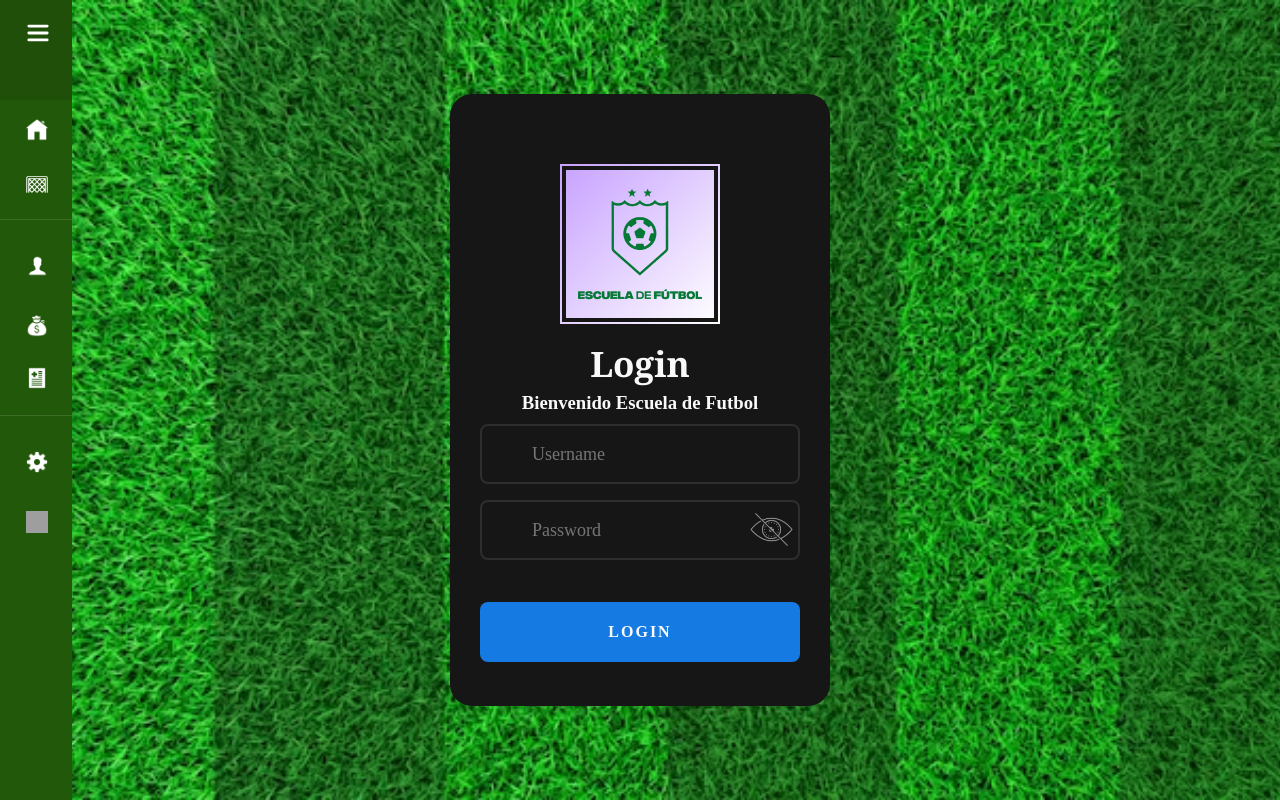
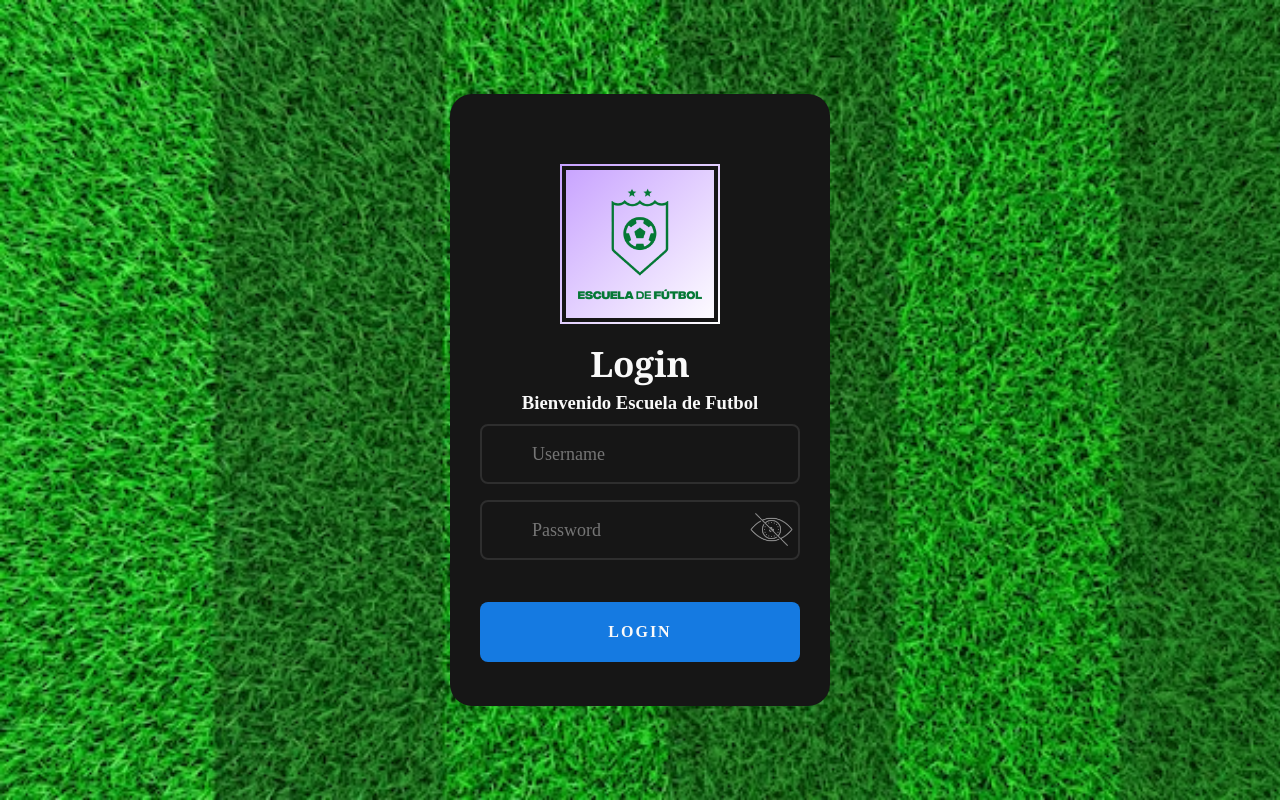
Before and after one commit to marianos1988/football-school, a React (Vite) app in the folder frontend/: page / in a window 1280 px wide. Built offline with nearby package versions, Linux system fonts and the light colour scheme; grey boxes are pictures that could not be loaded; a web font is replaced by a local one.

Commit message:
Desaparecer y aparecer navbar en Login

```diff
--- a/frontend/src/App.tsx
+++ b/frontend/src/App.tsx
@@ -6,14 +6,18 @@ import { Stadiums } from './routers/Stadiums'
 import { ReservationStadium } from './routers/ReservationStadium'
 import { ConsultStadium } from './routers/ConsultStadium'
 import { Navbar } from './components/Navbar'
+import { useSelector } from 'react-redux'
+import { UserLogin } from './types/TypesUtils'
 
 function App() {
 
-
+  const userLogin = useSelector((state:UserLogin) => state.userLogin)
   return (
     <>
       <div className='container-general'>
-        <Navbar></Navbar>
+        {
+          (userLogin.id > 0 && userLogin.username !== "") && (<Navbar></Navbar>)
+        }
         <Routes>
           <Route path='/' element={ <Login></Login> }></Route>
           <Route path="/Home" element= { <Home></Home> }></Route>
```
